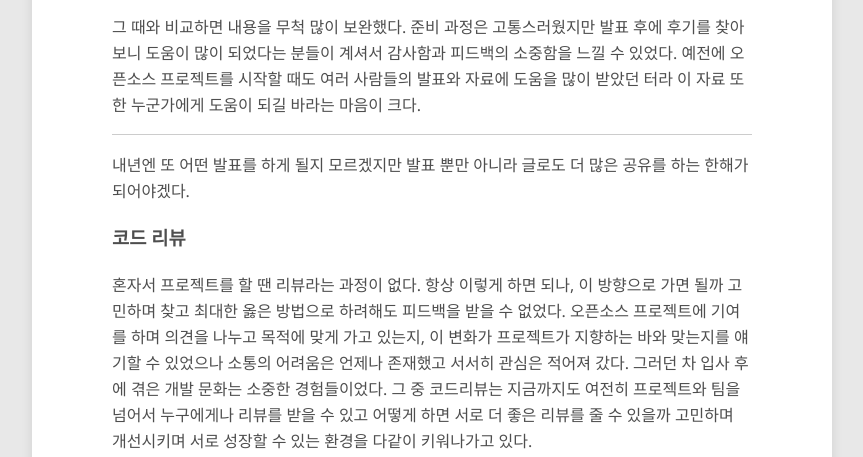
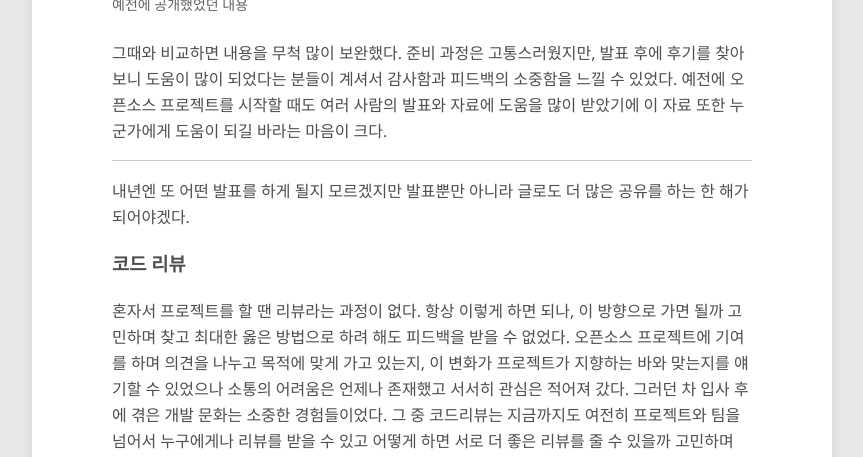
Before and after one commit to winterjung/JungWinter.github.io, a Jekyll site: the page built from draft/2019-12-31-end-of-2019.md, in a window 1280 px wide and 1400 px high, scrolled down 4220 px, cut to the strip 244-701 px from the top of the window. Shown: the whole strip, without its empty margins (208-1071 px from the left). Built offline with Jekyll 4.4.1, drawn with Linux system fonts in a browser that asks for light colours; nearby versions of some CDN libraries; comment, search, counter and statistics services are not loaded; some of the changed text lies outside the part shown.

Commit message:
Fix typos

```diff
--- a/draft/2019-12-31-end-of-2019.md
+++ b/draft/2019-12-31-end-of-2019.md
@@ -8,30 +8,30 @@
 
 2019년 한 해 어떻게 살았는지의 기록
 
-3년 만의 회고 글이다. 1여 년만의 블로그 글이기도 하다. 작년 11월에 [레이니스트](https://rainist.com/)<sub>[뱅크샐러드](https://banksalad.com/)를 만든다</sub>에 입사해 1년간 백엔드 개발자로 일해왔는데 지금 생각하니 하루하루 배우고 성장하면서 정작 그걸 정리하고 남들과 공유하는 시간이 더 내지 못했던게 아쉽다.
+3년 만의 회고 글이다. 1여 년만의 블로그 글이기도 하다. 작년 11월에 [레이니스트](https://rainist.com/)<sub>[뱅크샐러드](https://banksalad.com/)를 만든다</sub>에 입사해 1년간 백엔드 개발자로 일해왔는데 하루하루 배우고 성장하면서 정작 그걸 정리하고 공유하는 시간을 더 내지 못한 것이 아쉽다.
 
-작년에도 다른 개발자 분들의 회고글들을 읽고 공유하며 나도 글을 쓰자 생각은 했으나 회사에 적응하고 일이 바쁘단 핑계로 실천하지 못했다. 지금도 요 한달간 주변인들에게 블로그 글 쓴다, 회고 글 쓴다 고 말해왔지만 정작 글을 쓰는건 일 년의 마지막 날이니 앞으로도 일과 삶을 적절히 나누는게 나에게 중요한 과제겠다.
+작년에도 다른 개발자분들의 회고 글들을 읽고 공유하며 나도 글을 쓰자 생각은 했으나 회사에 적응하고 일이 바쁘단 핑계로 실천하지 못했다. 지금도 요 한 달간 주변인들에게 블로그 글 쓴다, 회고 글 쓴다고 말해왔지만 정작 글을 쓰는 건 일 년의 마지막 날이니 앞으로도 일과 삶을 적절히 나누는 게 나에게 중요한 과제겠다.
 
-올해를 돌아보니 학교와 일과 새로운 적응이 혼재됐던 작년과는 다르게 대부분의 삶이 회사와 동료, 가족과 함께였고 그러면서 *내가 개발을 하는 이유*와 *어떻게 살고 싶은가* 고민했던 한 해 였다. 그동안은 그냥 만드는게 재밌고 개발이 즐겁고 새로운걸 배우고 써보고 구현하는 행위 자체가 좋았는데 나를 좀 더 알아갈수록 그 안에서도 취향이 있고 방향이 있고 원하는게 있었다. 아직 답이라고 찾은건 없지만 계속 고민해 나간다는게 또 하나의 즐거운 일이 되겠다.
+올해를 돌아보니 학교와 일과 새로운 적응이 혼재됐던 작년과는 다르게 대부분의 삶이 회사와 동료, 가족과 함께였고 그러면서 *내가 개발을 하는 이유*와 *어떻게 살고 싶은가* 고민했던 한 해였다. 그동안은 그냥 만드는 게 재밌고 개발이 즐겁고 새로운 걸 배우고 써보고 구현하는 행위 자체가 좋았는데 나를 좀 더 알아갈수록 그 안에서도 취향이 있고 방향이 있고 원하는 게 있었다. 아직 답이라고 찾은 건 없지만 계속 고민해 나간다는 게 또 하나의 즐거운 일이 되겠다.
 
 ## 공유와 피드백
 
-블로그 글로 많은걸 공유하진 못했으나 회사 내에서 혹은 컨퍼런스에서 여러 방식으로 내가 아는 것을 나누기도 하고 여러 사람들과 의견을 주고받았다. 크게 발표와 코드리뷰라는 형식으로 이루어졌는데 이런 공유와 피드백이 올해 나를 가장 성장시켰다.
+블로그 글로 많은 걸 공유하진 못했으나 회사 내에서 혹은 콘퍼런스에서 여러 방식으로 내가 아는 것을 나누기도 하고 여러 사람과 의견을 주고받았다. 크게 발표와 코드리뷰라는 형식으로 이루어졌는데 이런 공유와 피드백이 올해 나를 가장 성장시켰다.
 
 ### 발표
 
-올해 4개의 발표를 하며 준비할 때 마다 힘들다는 생각을 매번 했지만 또 이렇게 했던걸 돌아보니 좀 더 나누지 못해 아쉽다는 생각도 있다.
+올해 4개의 발표를 하며 준비할 때마다 힘들다는 생각을 매번 했지만, 또 이렇게 했던 걸 돌아보니 좀 더 나누지 못해 아쉽다는 생각도 있다.
 
 <figure>
   <a href="https://user-images.githubusercontent.com/13811604/71613658-1520c700-2beb-11ea-9f21-5a72c94763db.png">
     <img src="https://user-images.githubusercontent.com/13811604/71613658-1520c700-2beb-11ea-9f21-5a72c94763db.png" alt="pycon presentation picture">
   </a>
   <figcaption>
-    파이콘 발표 준비중
+    파이콘 발표 준비 중
   </figcaption>
 </figure>
 
-> `콘샐러드`는 뱅크샐러드를 만들어가는 사람들의 이야기를 나누는 자체 컨퍼런스다.
+> `콘샐러드`는 뱅크샐러드에서 주최하는 자체 콘퍼런스며 기술, 적응, 파이썬 등 매번 다른 주제를 다룬다.
 
 #### [3차 콘샐러드 발표](https://consalad.io/3rd) - 뱅크샐러드 파이썬맛 레시피
 
@@ -44,9 +44,9 @@
   </figcaption>
 </figure>
 
-3월에 발표한 내용이다. 4개월간 일하며 뱅크샐러드의 백엔드 팀이 왜 파이썬을 사용하고, 어떻게 활용하고, 같이 잘 일하기 위해 어떤 노력을 하고 있는지 나름의 정리를 해 공유했다. 그러면서 입사할 때 부터 당연히 있었던 환경들에 대해 왜 이렇게 되어있나를 고민할 수 있었고 더 개선할 점들도 짚어볼 수 있었다.
+3월에 발표한 내용이다. 4개월간 일하며 뱅크샐러드의 백엔드 팀이 왜 파이썬을 사용하고, 어떻게 활용하고, 같이 잘 일 하기 위해 어떤 노력을 하고 있는지 나름의 정리를 해 공유했다. 그러면서 입사할 때부터 당연히 있었던 환경들에 대해 왜 이렇게 되어있나를 고민할 수 있었고 더 개선할 점들도 짚어볼 수 있었다.
 
-다른 발표들을 볼 때 마다 항상 '그래서 이 개념을 코드로 어떻게 나타낼 수 있을까' 궁금해왔었고 또 아쉬워도 했었는데 그런 경험에 비추어 간략하게나마 이런 개념을 적용해 어떤 식으로 코드를 짤 수 있다를 표현하고자 노력했다.
+다른 발표를 볼 때마다 항상 '그래서 이 개념을 코드로 어떻게 나타낼 수 있을까' 궁금해 왔었고 또 아쉬워도 했었는데 그런 경험에 비추어 간략하게나마 이런 개념을 적용해 어떤 식으로 코드를 짤 수 있다를 표현하고자 노력했다.
 
 #### [2019 4월 격월 세미나](https://festa.io/events/244) - 귀찮은 프로젝트 셋업, 이젠 찍어내자!
 
@@ -59,7 +59,7 @@
   </figcaption>
 </figure>
 
-위에서 발표한 내용에서 간략하게 언급하고 넘어갔던 `프로젝트 템플릿`을 주제로 얘기했다. 파이썬으로 협업할 때 [PEP-8](https://www.python.org/dev/peps/pep-0008/)에 적혀있지 않은 컨벤션을 어떻게 써야하는지 합의한 [rainist/styleguide](https://github.com/rainist/styleguide). 지금까지 시행착오를 겪으며 패턴화된 파이썬 프로젝트를 더 쉽게 만들어 낼 수 있는 cookiecutter 파이썬 프로젝트 템플릿인 [rainist/python](https://github.com/rainist/python)에 관한 얘기를 담았다.
+위에서 발표한 내용에서 간략하게 언급하고 넘어갔던 `프로젝트 템플릿`을 주제로 얘기했다. 파이썬으로 협업할 때 [PEP-8](https://www.python.org/dev/peps/pep-0008/)에 적혀있지 않은 컨벤션을 어떻게 써야 하는지 합의한 [rainist/styleguide](https://github.com/rainist/styleguide). 지금까지 시행착오를 겪으며 패턴화된 파이썬 프로젝트를 더 쉽게 만들어 낼 수 있는 cookiecutter 파이썬 프로젝트 템플릿인 [rainist/python](https://github.com/rainist/python)에 관한 얘기를 담았다.
 
 테스트 코드가 프로덕션 서비스를 넘어서 이런 템플릿 프로젝트에서조차 어떻게 귀찮음을 덜어내고 자신감을 높여줄 수 있는지 다시 한번 느낄 수 있었다.
 
@@ -74,7 +74,7 @@
   </figcaption>
 </figure>
 
-이번에는 정말 파이콘에서 발표하고 싶었고 여러 주제를 고민했다. 주로 경험 얘기를 할까 지식 얘기를 할까를 고민했는데 그동안의 발표로 경험에 관해선 어느정도 풀어봤으니 지식을 정리해 전달하자고 마음먹었다. 그러다보니 발표를 준비하면서도 '이런 내용은 찾아보면 다 나오는 얘기인데 이대로 가치있을까', '어떻게 해야 더 쉽게 전달할 수 있을까'를 끊임없이 고민했다. 가장 도움이 됐던건 주변인을 대상으로 한 리허설 발표였는데 피드백을 통해 어느정도로 깊게 다뤄야 하는지, 부족한 부분은 어떻게 채울 수 있을지 가닥을 잡을 수 있었다. 발표는 더 깊게 알고 싶은 사람들에겐 아쉬움을 주었던 발표라 생각하지만 그동안 내가 성장하는데 많은 도움이 됐던 파이썬 생태계에 조금이나마 기여했단 점에 의의를 둔다.
+이번에는 정말 파이콘에서 발표하고 싶었고 여러 주제를 고민했다. 주로 경험 얘기를 할까, 지식 얘기를 할까를 고민했는데 그동안의 발표로 경험에 관해선 어느 정도 풀어봤으니 지식을 정리해 전달하자고 마음먹었다. 그러다 보니 발표를 준비하면서도 '이런 내용은 찾아보면 다 나오는 얘기인데 이대로 가치 있을까', '어떻게 해야 더 쉽게 전달할 수 있을까'를 끊임없이 고민했다. 가장 도움이 됐던 건 주변인을 대상으로 한 리허설 발표였는데 피드백을 통해 어느 정도로 깊게 다뤄야 하는지, 부족한 부분은 어떻게 채울 수 있을지 가닥을 잡을 수 있었다. 발표는 더 깊게 알고 싶은 사람들에겐 아쉬움을 주었던 발표라 생각하지만, 그동안 내가 성장하는 데 많은 도움이 됐던 파이썬 생태계에 조금이나마 기여했단 점에 의의를 둔다.
 
 #### [5차 콘샐러드 발표](https://consalad.io/5th) - 오픈소스 라이브러리 개발기
 
@@ -87,7 +87,7 @@
   </figcaption>
 </figure>
 
-2018년 파이콘에 지원했다가 떨어져 아쉬움에 개인적으로 공개했던 자료를 다시 한번 가다듬어 발표한 내용이다. 시기적으로 2019 파이콘 발표가 끝나고 1주일 후에 바로 하는 발표여서 정말 도전적이었다. 그냥 파이콘에서 했던 내용 그대로 발표했어도 되는 자리였지만 주말에 발표를 들으러온 사람들을 생각하니 어차피 나중에 공개될 내용보단 다른 내용으로 발표하는게 모두에게 도움이 되리라 생각했다.
+2018년 파이콘에 지원했다가 떨어져 아쉬움에 개인적으로 공개했던 자료를 다시 한번 가다듬어 발표한 내용이다. 시기적으로 2019 파이콘 발표가 끝나고 1주일 후에 바로 하는 발표여서 정말 도전적이었다. 그냥 파이콘에서 했던 내용 그대로 발표했어도 되는 자리였지만 주말에 발표를 들으러 온 사람들을 생각하니 어차피 나중에 공개될 내용보단 다른 내용으로 발표하는 게 모두에게 도움이 되리라 생각했다.
 
 <figure>
   <a href="https://twitter.com/res_tin/status/1024928591652380672">
@@ -98,15 +98,15 @@
   </figcaption>
 </figure>
 
-그 때와 비교하면 내용을 무척 많이 보완했다. 준비 과정은 고통스러웠지만 발표 후에 후기를 찾아보니 도움이 많이 되었다는 분들이 계셔서 감사함과 피드백의 소중함을 느낄 수 있었다. 예전에 오픈소스 프로젝트를 시작할 때도 여러 사람들의 발표와 자료에 도움을 많이 받았던 터라 이 자료 또한 누군가에게 도움이 되길 바라는 마음이 크다.
+그때와 비교하면 내용을 무척 많이 보완했다. 준비 과정은 고통스러웠지만, 발표 후에 후기를 찾아보니 도움이 많이 되었다는 분들이 계셔서 감사함과 피드백의 소중함을 느낄 수 있었다. 예전에 오픈소스 프로젝트를 시작할 때도 여러 사람의 발표와 자료에 도움을 많이 받았기에 이 자료 또한 누군가에게 도움이 되길 바라는 마음이 크다.
 
 * * *
 
-내년엔 또 어떤 발표를 하게 될지 모르겠지만 발표 뿐만 아니라 글로도 더 많은 공유를 하는 한해가 되어야겠다.
+내년엔 또 어떤 발표를 하게 될지 모르겠지만 발표뿐만 아니라 글로도 더 많은 공유를 하는 한 해가 되어야겠다.
 
 ### 코드 리뷰
 
-혼자서 프로젝트를 할 땐 리뷰라는 과정이 없다. 항상 이렇게 하면 되나, 이 방향으로 가면 될까 고민하며 찾고 최대한 옳은 방법으로 하려해도 피드백을 받을 수 없었다. 오픈소스 프로젝트에 기여를 하며 의견을 나누고 목적에 맞게 가고 있는지, 이 변화가 프로젝트가 지향하는 바와 맞는지를 얘기할 수 있었으나 소통의 어려움은 언제나 존재했고 서서히 관심은 적어져 갔다. 그러던 차 입사 후에 겪은 개발 문화는 소중한 경험들이었다. 그 중 코드리뷰는 지금까지도 여전히 프로젝트와 팀을 넘어서 누구에게나 리뷰를 받을 수 있고 어떻게 하면 서로 더 좋은 리뷰를 줄 수 있을까 고민하며 개선시키며 서로 성장할 수 있는 환경을 다같이 키워나가고 있다.
+혼자서 프로젝트를 할 땐 리뷰라는 과정이 없다. 항상 이렇게 하면 되나, 이 방향으로 가면 될까 고민하며 찾고 최대한 옳은 방법으로 하려 해도 피드백을 받을 수 없었다. 오픈소스 프로젝트에 기여를 하며 의견을 나누고 목적에 맞게 가고 있는지, 이 변화가 프로젝트가 지향하는 바와 맞는지를 얘기할 수 있었으나 소통의 어려움은 언제나 존재했고 서서히 관심은 적어져 갔다. 그러던 차 입사 후에 겪은 개발 문화는 소중한 경험들이었다. 그 중 코드리뷰는 지금까지도 여전히 프로젝트와 팀을 넘어서 누구에게나 리뷰를 받을 수 있고 어떻게 하면 서로 더 좋은 리뷰를 줄 수 있을까 고민하며 개선하며 서로 성장할 수 있는 환경을 다 같이 키워나가고 있다.
 
 <figure>
   <a href="https://github.com/jungwinter">
```
Also changed, not shown: other parts of draft/2019-12-31-end-of-2019.md (+9 -9 lines).
